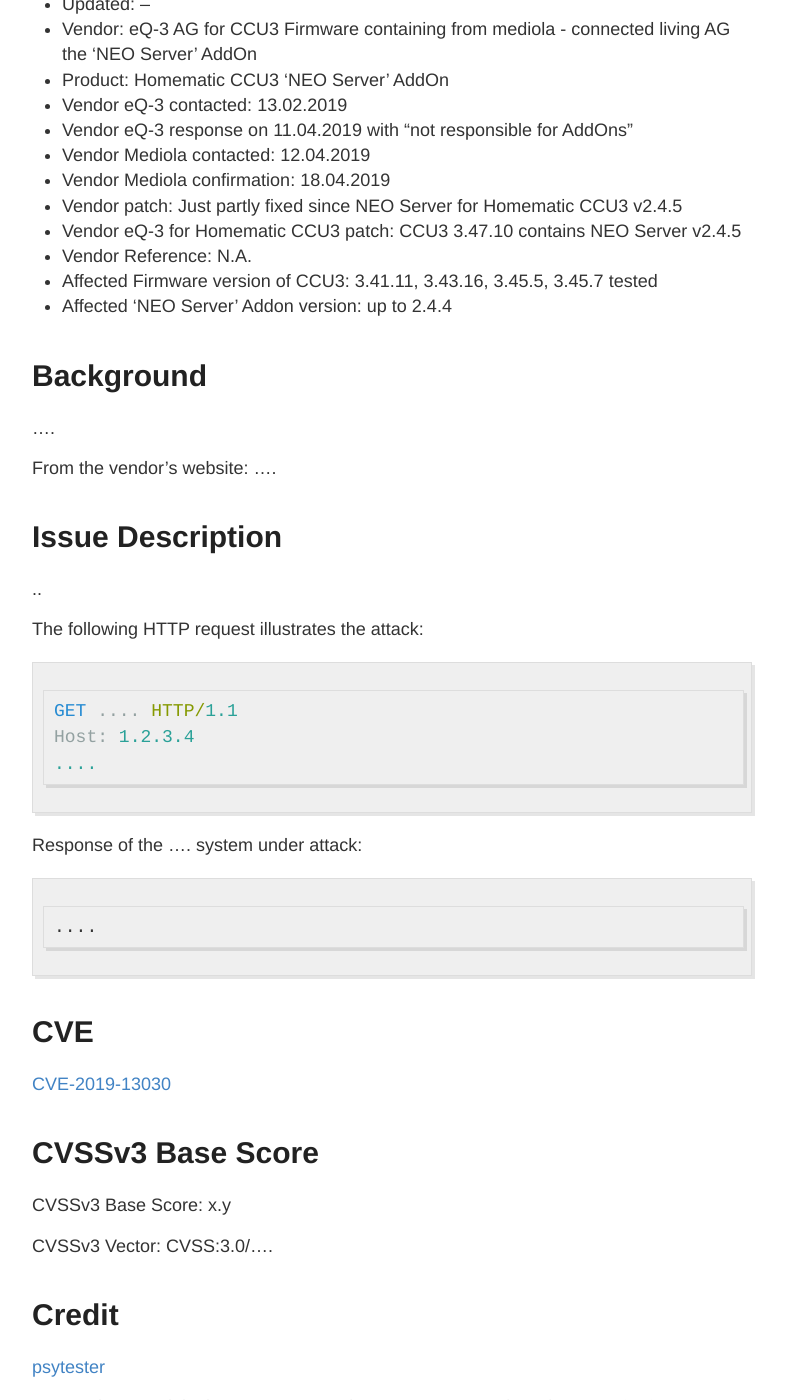
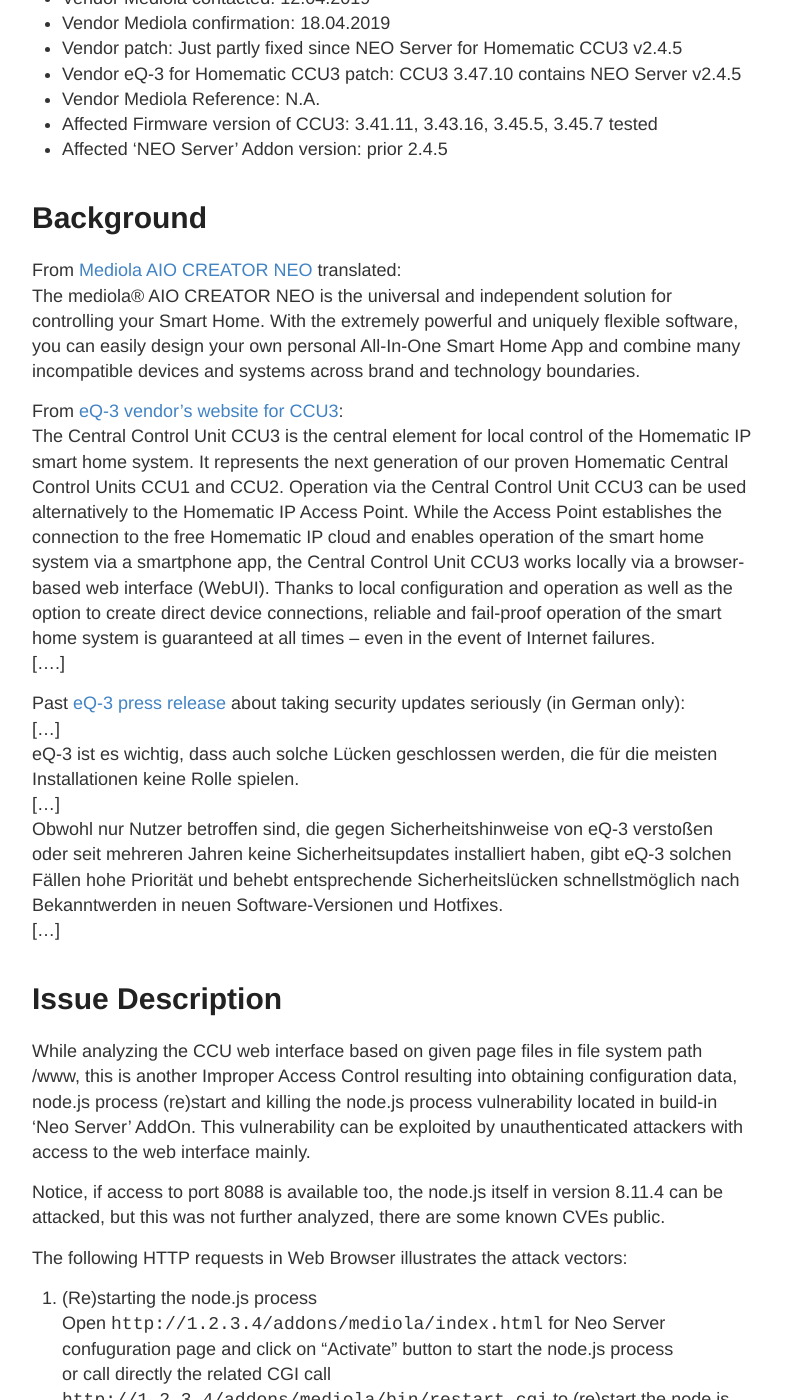
Before and after one commit to psytester/psytester.github.io, a Jekyll site: the page built from _posts/hacking_and_pentests/CVEs/2019-06-29-CVE-2019-13030.md, in a window 1280 px wide and 1400 px high, scrolled down 1082 px. Shown: the whole window, without its empty margins (248-1034 px from the left). Built offline with Jekyll 4.4.1, drawn with Linux system fonts in a browser that asks for light colours; some of the changed text lies outside the part shown.

Commit message:
Update 2019-06-29-CVE-2019-13030.md

````diff
--- a/_posts/hacking_and_pentests/CVEs/2019-06-29-CVE-2019-13030.md
+++ b/_posts/hacking_and_pentests/CVEs/2019-06-29-CVE-2019-13030.md
@@ -1,23 +1,21 @@
 ---
 layout: post
-title:  "CVE-2019-13030 eQ-3 Homematic CCU3 AddOn 'Mediola NEO Server for Homematic CCU3' prior 2.4.5 allows uncontrolled admin access to start or stop the Node.js process, resulting in the ability to obtain mediola configuration details. This is related to improper access control for addons/mediola/index.html and addons/mediola/bin/restart.cgi, and a missing check in rc.d/97NeoServer"
-date:   2019-07-15 00:50:00 MEST
+title:  "CVE-2019-13030 eQ-3 Homematic CCU3 AddOn 'Mediola NEO Server for Homematic CCU3' prior 2.4.5 allows uncontrolled admin access to start or stop the Node.js process, resulting in the ability to obtain mediola configuration details. This is related to improper access control for addons configuration pages and a missing check in rc.d/97NeoServer"
+date:   2019-07-26 22:20:00 MEST
 author: 'psytester'
 ---
-
-# to be published July 2019
 
 # Overview
 
 - CVE: CVE-2019-13030
 - Author: psytester
-- Title: Homematic CCU3 AddOn 'Mediola NEO Server for Homematic CCU3' prior 2.4.5 allows uncontrolled admin access to start or stop the Node.js process, resulting in the ability to obtain mediola configuration details. This is related to improper access control for addons/mediola/index.html and addons/mediola/bin/restart.cgi, and a missing check in rc.d/97NeoServer
+- Title: eQ-3 Homematic CCU3 AddOn 'Mediola NEO Server for Homematic CCU3' prior 2.4.5 allows uncontrolled admin access to start or stop the Node.js process, resulting in the ability to obtain mediola configuration details. This is related to improper access control for addon configuration pages and a missing check in rc.d/97NeoServer
 - Vulnerability Type: CWE-284: Improper Access Control
--	CVSSv3 Base Score: x.y
--	CVSSv3 Vector: CVSS:3.0/....
-- Publishing Date: 25.07.2019
+-	CVSSv3 Base Score: 8.2
+-	CVSSv3 Vector: CVSS:3.0/AV:N/AC:L/PR:N/UI:N/S:U/C:L/I:N/A:H
+- Publishing Date: 26.07.2019
 - Updated: --
-- Vendor: eQ-3 AG	for CCU3 Firmware containing from mediola - connected living AG the 'NEO Server' AddOn
+- Vendor: eQ-3 AG	for CCU3 Firmware contains from mediola - connected living AG the 'NEO Server' AddOn
 - Product: Homematic CCU3 'NEO Server' AddOn
 - Vendor eQ-3 contacted: 13.02.2019
 - Vendor eQ-3 response on 11.04.2019 with "not responsible for AddOns"
@@ -25,34 +23,47 @@
 - Vendor Mediola confirmation: 18.04.2019
 - Vendor patch: Just partly fixed since NEO Server for Homematic CCU3 v2.4.5
 - Vendor eQ-3 for Homematic CCU3 patch: CCU3 3.47.10 contains NEO Server v2.4.5
-- Vendor Reference: N.A.
+- Vendor Mediola Reference: N.A.
 - Affected Firmware version of CCU3: 3.41.11, 3.43.16, 3.45.5, 3.45.7 tested
-- Affected 'NEO Server' Addon version: up to 2.4.4
+- Affected 'NEO Server' Addon version: prior 2.4.5
 
 # Background
 
-....
+From [Mediola AIO CREATOR NEO](https://shop.mediola.com/aio-creator-neo) translated:<br>
+The mediola® AIO CREATOR NEO is the universal and independent solution for controlling your Smart Home. With the extremely powerful and uniquely flexible software, you can easily design your own personal All-In-One Smart Home App and combine many incompatible devices and systems across brand and technology boundaries.
 
-From the vendor's website:
-....
+From [eQ-3 vendor's website for CCU3](https://www.homematic-ip.com/en/products/detail/smart-home-central-control-unit-ccu3.html):<br>
+The Central Control Unit CCU3 is the central element for local control of the Homematic IP smart home system. It represents the next generation of our proven Homematic Central Control Units CCU1 and CCU2. Operation via the Central Control Unit CCU3 can be used alternatively to the Homematic IP Access Point. While the Access Point establishes the connection to the free Homematic IP cloud and enables operation of the smart home system via a smartphone app, the Central Control Unit CCU3 works locally via a browser-based web interface (WebUI). Thanks to local configuration and operation as well as the option to create direct device connections, reliable and fail-proof operation of the smart home system is guaranteed at all times – even in the event of Internet failures.<br>
+[....]<br>
+
+Past [eQ-3 press release](https://www.eq-3.de/aktuelles/newsreader/eq-3-schliesst-sicherheitsluecken-in-der-ccu.html) about taking security updates seriously (in German only):<br>
+[...]<br>
+eQ-3 ist es wichtig, dass auch solche Lücken geschlossen werden, die für die meisten Installationen keine Rolle spielen.<br>
+[...]<br>
+Obwohl nur Nutzer betroffen sind, die gegen Sicherheitshinweise von eQ-3 verstoßen oder seit mehreren Jahren keine Sicherheitsupdates installiert haben, gibt eQ-3 solchen Fällen hohe Priorität und behebt entsprechende Sicherheitslücken schnellstmöglich nach Bekanntwerden in neuen Software-Versionen und Hotfixes.<br>
+[...]
 
 # Issue Description
 
-..
+While analyzing the CCU web interface based on given page files in file system path /www, this is another Improper Access Control resulting into obtaining configuration data, node.js process (re)start and killing the node.js process vulnerability located in build-in 'Neo Server' AddOn. This vulnerability can be exploited by unauthenticated attackers with access to the web interface mainly.
 
-The following HTTP request illustrates the attack:
+Notice, if access to port 8088 is available too, the node.js itself in version 8.11.4 can be attacked, but this was not further analyzed, there are some known CVEs public.
 
-```http
-GET .... HTTP/1.1
-Host: 1.2.3.4
-....
-```
+The following HTTP requests in Web Browser illustrates the attack vectors:
 
-Response of the .... system under attack:
+1. (Re)starting the node.js process<br>
+Open ```http://1.2.3.4/addons/mediola/index.html``` for Neo Server confuguration page and click on "Activate" button to start the node.js process<br>
+or call directly the related CGI call ```http://1.2.3.4/addons/mediola/bin/restart.cgi``` to (re)start the node.js process.<br>
+The linked service script ```/usr/local/etc/config/rc.d/97NeoServer``` has a control weakness, resulting into starting the Neo Server although the "Disabled" indication is set.
 
-```
-....
-```
+```/usr/local/etc/config/rc.d/97NeoServer start``` --> controls first for existens of a "Disabled" file and exits is the file was found.<br>
+```/usr/local/etc/config/rc.d/97NeoServer restart``` --> goes directly to ```do_start``` without checking the "Disabled" file and starts the node.js process<br>
+
+If access to port 8088 is available too, there are other attacks possible, as no authentication is setup in node.js default configuration.
+
+Analysing the index.htm there is a ```getLogs``` method call, which is found in ```/usr/local/addons/mediola/neo_server/node_modules/x.hub.js```. This JavaScript contains all those GET and POST calls.<br>
+Calling ```http://1.2.3.4:8088/getLogs?at=``` is downloading the Neo Server logfiles and further configuration data.
+Calling ```http://1.2.3.4:8088/reset``` will stop the two runnig node.js processes without restarting them.
 
 # CVE
 
@@ -60,9 +71,9 @@
 
 # CVSSv3 Base Score
 
-CVSSv3 Base Score: x.y
+CVSSv3 Base Score: 8.2
 
-CVSSv3 Vector: CVSS:3.0/....
+CVSSv3 Vector: CVSS:3.0/AV:N/AC:L/PR:N/UI:N/S:U/C:L/I:N/A:H
 
 # Credit
 
````
